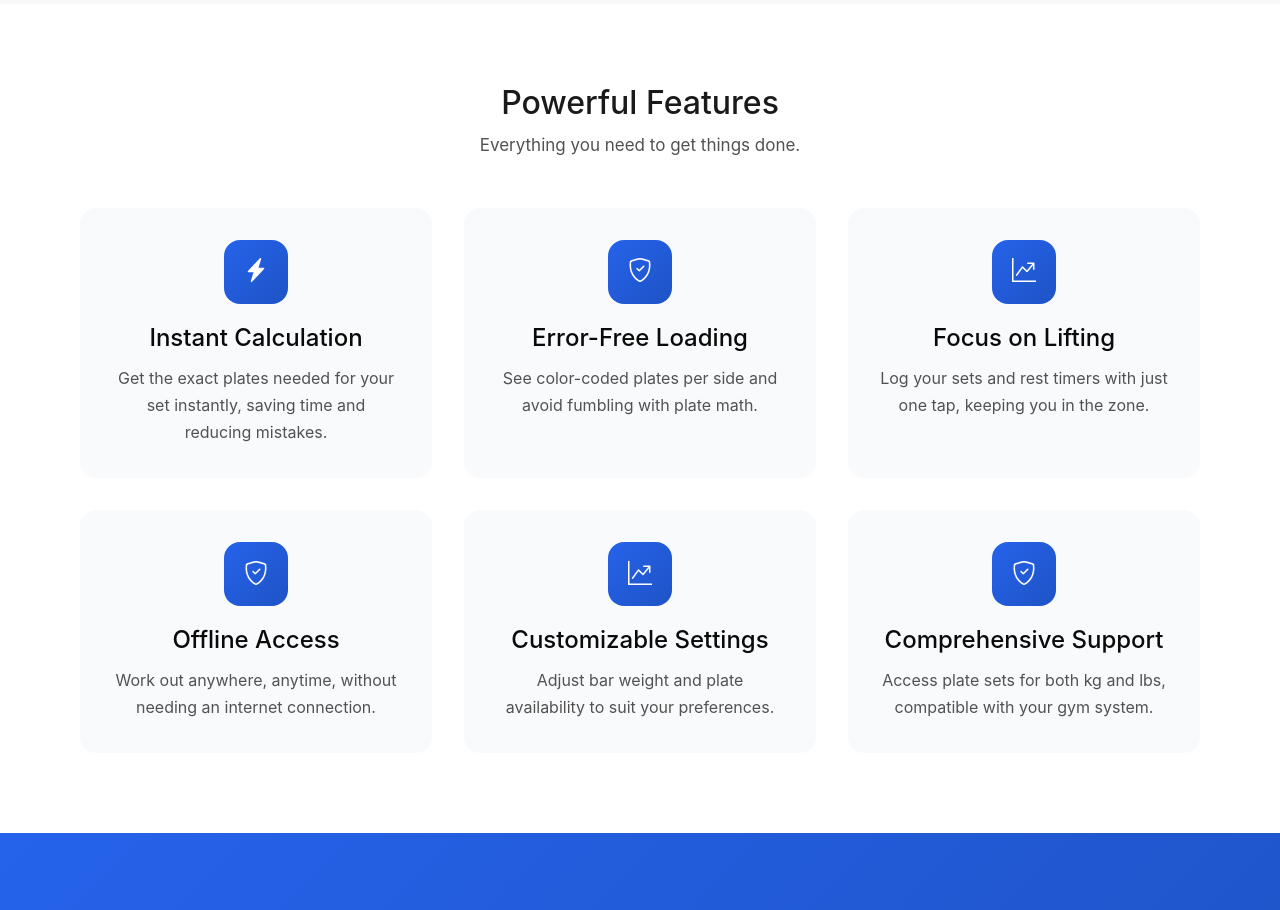
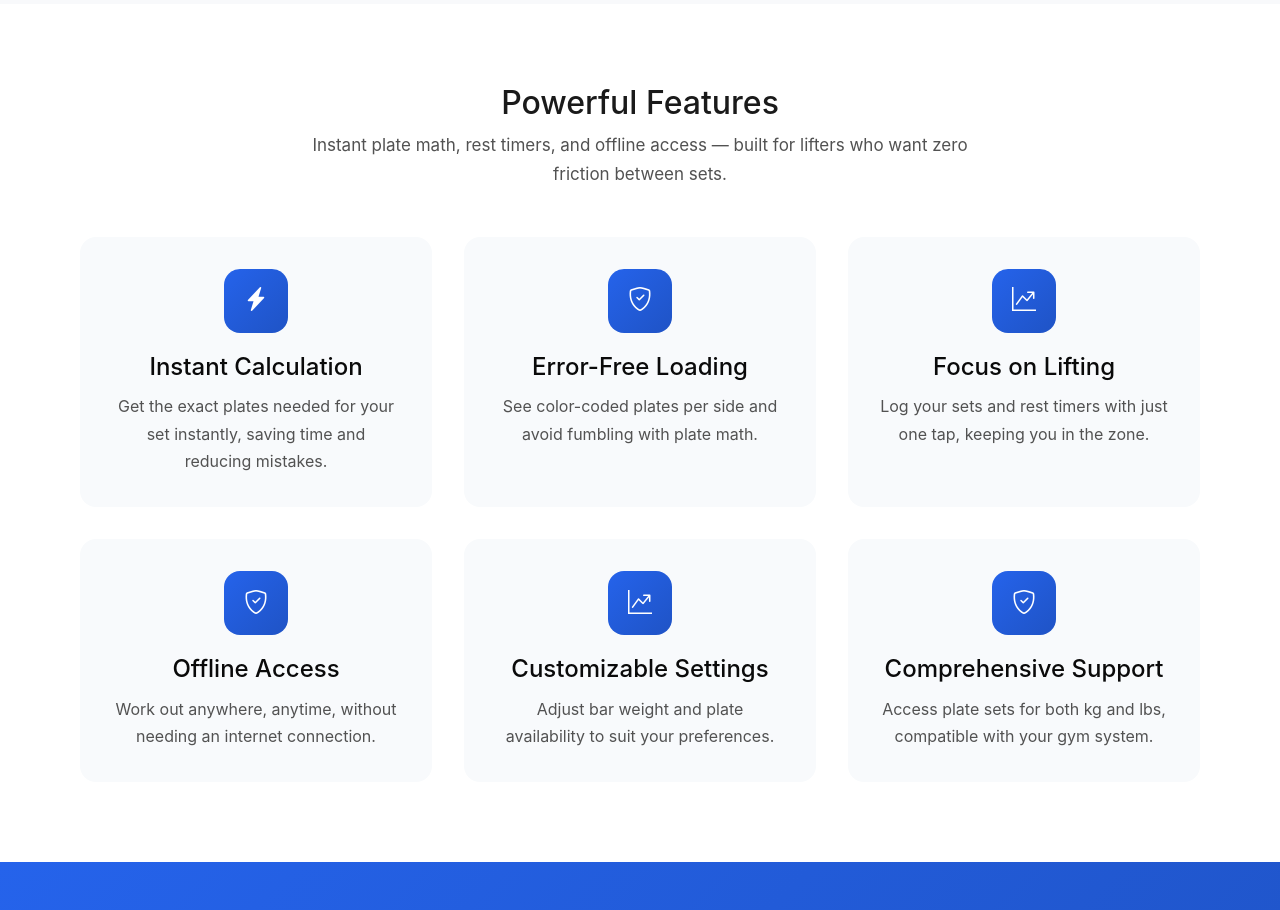
Before and after one commit to manuelteixeira/racked-site, a plain HTML site: page index.html in a window 1280 px wide. Shown: the part 1000-1910 px from the top of the page. Drawn offline with Linux system fonts and the light colour scheme.

Commit message:
feat(site): replace Powerful Features placeholder copy (closes #1)

```diff
--- a/index.html
+++ b/index.html
@@ -78,7 +78,7 @@
           <div class="container">
             <div class="section-header">
               <h2>Powerful Features</h2>
-              <p class="section-description">Everything you need to get things done.</p>
+              <p class="section-description">Instant plate math, rest timers, and offline access — built for lifters who want zero friction between sets.</p>
             </div>
             <div class="features-grid">
               <div class="feature-card">
```
